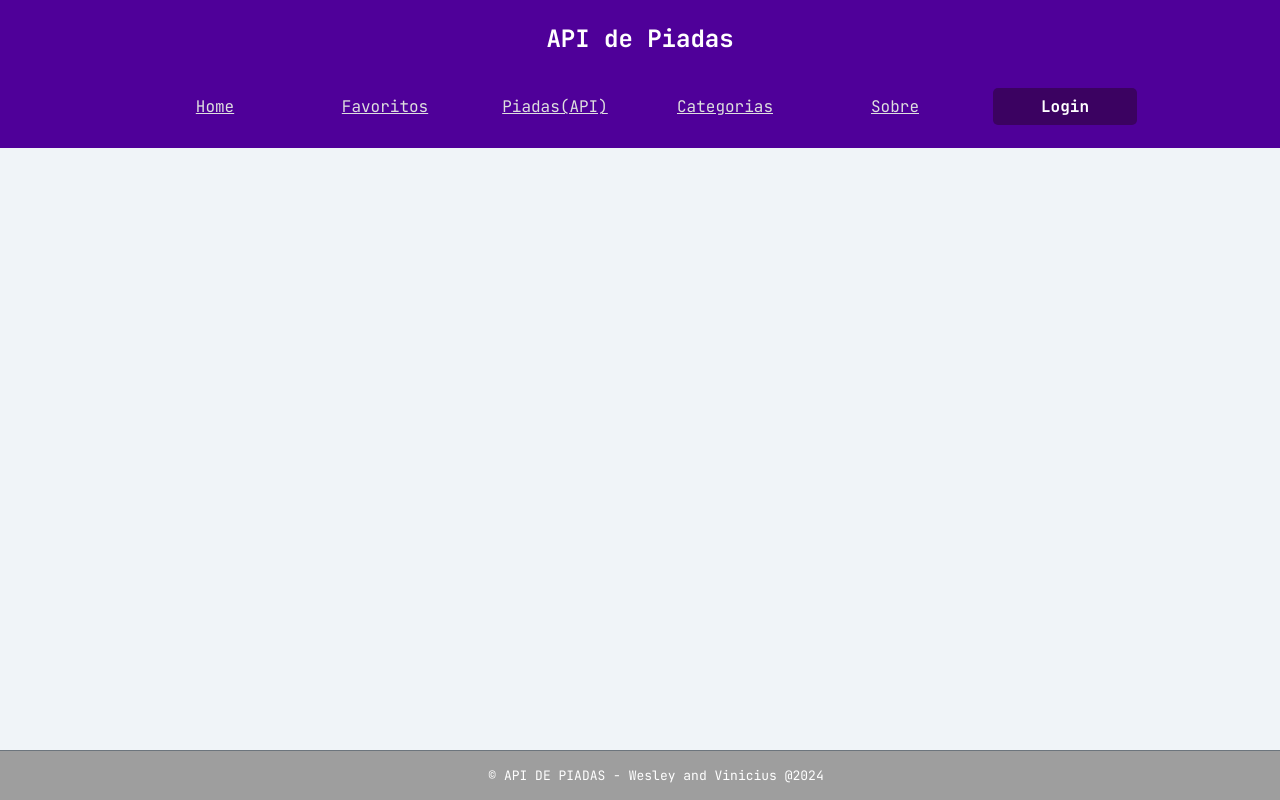
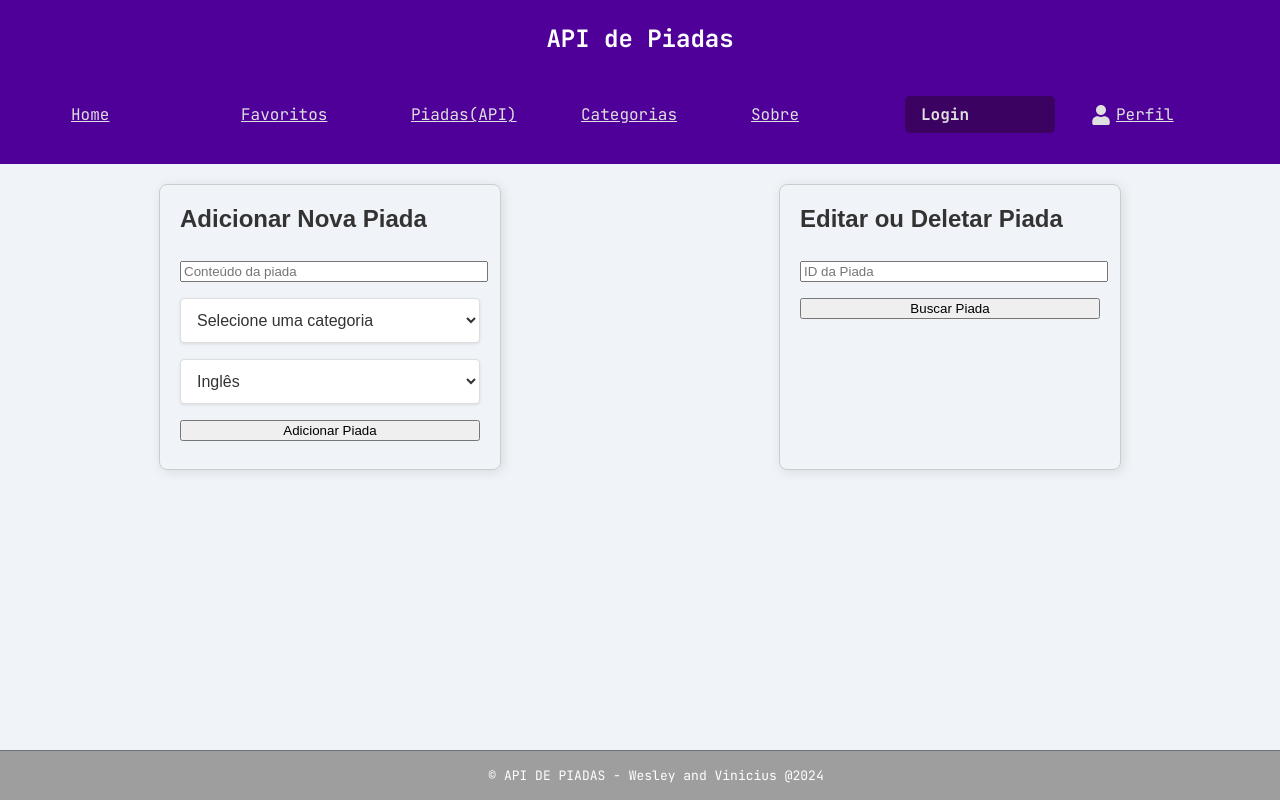
Before and after one commit to ANIFOXY/Trabalho_FullStack_React, a React (Vite) app in the folder frontend/: page /manageJoke in a window 1280 px wide. Built offline with nearby package versions, Linux system fonts and the light colour scheme; sample sign-in values are in the browser's storage.

Commit message:
atualizações

```diff
--- a/frontend/package.json
+++ b/frontend/package.json
@@ -14,6 +14,7 @@
     "jwt-decode": "^4.0.0",
     "react": "^18.3.1",
     "react-dom": "^18.3.1",
+    "react-icons": "^5.3.0",
     "react-router-dom": "^6.26.1",
     "react-toastify": "^10.0.6",
     "trabalho-fullstack-react": "file:"
--- a/frontend/src/App.jsx
+++ b/frontend/src/App.jsx
@@ -12,6 +12,8 @@ import Cadastro from "./pages/Cadastro";
 import CadastroPiada from "./pages/CadastroJoke";
 import { AuthProvider } from "./auth/Context.jsx";
 import PrivateRoute from "./routes/PrivateRoute.jsx";
+import Profile from "./components/Profile";
+import JokeManager from './components/JokeManager';
 
 
 function App() {
@@ -28,9 +30,11 @@ function App() {
           <Route path='/favorites' element ={<Favorites />}/>
           <Route path='/cadastroPiada' element={<CadastroPiada/>}/>
           <Route path='/cadastroPiada/:id' element={<CadastroPiada />} />
+          <Route path="/manageJoke" element={<JokeManager />} />
         </Route>
 
         <Route path='/login' element ={<Login />}/>
+        <Route path="/profile" element={<Profile />} />
         <Route path='/cadastro' element ={<Cadastro />}/>
       </Routes>
 
--- a/frontend/src/components/Header/index.jsx
+++ b/frontend/src/components/Header/index.jsx
@@ -1,4 +1,5 @@
 import { Link } from 'react-router-dom';
+import { FaUser } from 'react-icons/fa'; // Importando o ícone de usuário
 import './styles.css';
 
 export default function Header() {
@@ -25,7 +26,11 @@ export default function Header() {
                     <li className="nav-item">
                         <Link to="/login" className="nav-link button-login">Login</Link>
                     </li>
-
+                    <li className="nav-item">
+                        <Link to="/profile" className="nav-link">
+                            <FaUser size={20} />Perfil
+                        </Link>
+                    </li>
                 </ul>
             </nav>
         </header>
--- a/frontend/src/components/Header/styles.css
+++ b/frontend/src/components/Header/styles.css
@@ -52,15 +52,29 @@ body {
 }
 
 .button-login {
-    background-color: #3b0261; /* Cor de fundo */
-    color: white; /* Cor do texto */
-    padding: 0.5rem 3rem; /* Espaçamento */
-    border-radius: 5px; /* Bordas arredondadas */
-    text-decoration: none; /* Remove o sublinhado */
-    font-weight: bold; /* Fonte em negrito */
-    transition: background-color 0.3s; /* Efeito de transição */
+    background-color: #3b0261;
+    color: white;
+    padding: 0.5rem 3rem;
+    border-radius: 5px;
+    text-decoration: none;
+    font-weight: bold;
+    transition: background-color 0.3s;
 }
 
 .button-login:hover {
-    background-color: #5a0792; /* Cor de fundo ao passar o mouse */
+    background-color: #5a0792;
 }
+
+.nav-link {
+    color: #dfdfdf;
+    font-size: 1rem;
+    padding: 0.5rem 1rem;
+    transition: background-color 0.3s, color 0.3s;
+    font-family: "JetBrains Mono", monospace;
+    display: flex;
+    align-items: center;
+}
+
+.nav-link svg {
+    margin-right: 5px;
+}
--- /dev/null
+++ b/frontend/src/components/JokeManager/index.jsx
@@ -0,0 +1,166 @@
+import { useEffect, useState } from 'react';
+import './styles.css';
+import { useNavigate } from 'react-router-dom';
+import { createJoke, updateJoke, deleteJoke, getJokeById } from '../../api/joke';
+
+export default function JokeManager() {
+  const navigate = useNavigate();
+  const [jokeData, setJokeData] = useState({
+    id: '',
+    category: '',
+    type: 'single',
+    joke: '',
+    setup: '',
+    delivery: '',
+    lang: 'en',
+  });
+
+  const [jokeIdToEdit, setJokeIdToEdit] = useState('');
+  const [isUpdate, setIsUpdate] = useState(false);
+
+  const handleChange = (e) => {
+    const { id, value } = e.target;
+    setJokeData({
+      ...jokeData,
+      [id]: value,
+    });
+  };
+
+  const handleAddSave = async () => {
+    try {
+      if (!jokeData.joke || !jokeData.category) {
+        alert('Por favor, preencha todos os campos obrigatórios.');
+        return;
+      }
+
+      if (isUpdate) {
+        console.log("Updating joke with ID:", jokeData.id);
+        await updateJoke(jokeData.id, jokeData);
+      } else {
+        console.log("Creating new joke");
+        await createJoke(jokeData);
+      }
+      navigate('/apiJoke');
+    } catch (error) {
+      console.error("Error saving joke:", error);
+      alert('Erro ao salvar a piada. Tente novamente. ' + error.message);
+    }
+  };
+
+  const handleDelete = async () => {
+    const confirmDelete = window.confirm('Tem certeza que deseja deletar esta piada?');
+    if (confirmDelete) {
+      try {
+        await deleteJoke(jokeIdToEdit);
+        navigate('/apiJoke');
+      } catch (error) {
+        console.error("Error deleting joke:", error);
+        alert('Erro ao deletar a piada. ' + error.message);
+      }
+    }
+  };
+
+  const fetchJoke = async () => {
+    if (jokeIdToEdit) {
+      try {
+        const joke = await getJokeById(jokeIdToEdit);
+        console.log("Fetched joke:", joke);
+        setJokeData(joke);
+        setIsUpdate(true);
+      } catch (error) {
+        console.error("Error fetching joke:", error);
+        alert('Erro ao buscar a piada. ' + error.message);
+      }
+    }
+  };
+
+  useEffect(() => {
+    if (jokeIdToEdit) {
+      fetchJoke();
+    } else {
+      setIsUpdate(false);
+      setJokeData({
+        id: '',
+        category: '',
+        type: 'single',
+        joke: '',
+        setup: '',
+        delivery: '',
+        lang: 'en',
+      });
+    }
+  }, [jokeIdToEdit]);
+
+  return (
+    <div className='joke-manager'>
+      <div className='card'>
+        <h2>Adicionar Nova Piada</h2>
+        <input
+          type="text"
+          id='joke'
+          placeholder='Conteúdo da piada'
+          value={jokeData.joke}
+          onChange={handleChange}
+          required
+        />
+        {jokeData.type === 'twopart' && (
+          <>
+            <input
+              type="text"
+              id='setup'
+              placeholder='Setup'
+              value={jokeData.setup}
+              onChange={handleChange}
+              required
+            />
+            <input
+              type="text"
+              id='delivery'
+              placeholder='Delivery'
+              value={jokeData.delivery}
+              onChange={handleChange}
+              required
+            />
+          </>
+        )}
+        <select id='category' value={jokeData.category} onChange={handleChange} required>
+          <option value="">Selecione uma categoria</option>
+          <option value="nsfw">NSFW</option>
+          <option value="religious">Religioso</option>
+          <option value="political">Político</option>
+          <option value="racist">Racista</option>
+          <option value="sexist">Sexista</option>
+          <option value="explicit">Explícito</option>
+        </select>
+        <select id='lang' value={jokeData.lang} onChange={handleChange}>
+          <option value="en">Inglês</option>
+          <option value="es">Espanhol</option>
+          <option value="pt">Português</option>
+          <option value="de">Alemão</option>
+          <option value="fr">Francês</option>
+          <option value="it">Italiano</option>
+        </select>
+        <button onClick={handleAddSave}>
+          {isUpdate ? 'Alterar Piada' : 'Adicionar Piada'}
+        </button>
+      </div>
+
+      <div className='card'>
+        <h2>Editar ou Deletar Piada</h2>
+        <input
+          type="text"
+          placeholder='ID da Piada'
+          value={jokeIdToEdit}
+          onChange={(e) => setJokeIdToEdit(e.target.value)}
+        />
+        <button onClick={fetchJoke}>Buscar Piada</button>
+        {isUpdate && (
+          <>
+            <p>Conteúdo: {jokeData.joke}</p>
+            <button onClick={handleDelete}>Deletar Piada</button>
+          </>
+        )}
+      </div>
+    </div>
+  );
+}
--- /dev/null
+++ b/frontend/src/components/JokeManager/styles.css
@@ -0,0 +1,24 @@
+.joke-manager {
+    display: flex;
+    justify-content: space-around;
+    padding: 20px;
+  }
+
+  .card {
+    border: 1px solid #ccc;
+    border-radius: 8px;
+    padding: 20px;
+    box-shadow: 2px 2px 12px rgba(0, 0, 0, 0.1);
+    width: 300px; /* Ajuste conforme necessário */
+  }
+
+  .card h2 {
+    margin-top: 0;
+  }
+
+  .card input,
+  .card select,
+  .card button {
+    width: 100%;
+    margin: 8px 0;
+  }
--- /dev/null
+++ b/frontend/src/components/Profile/index.jsx
@@ -0,0 +1,36 @@
+import React, { useContext, useEffect, useState } from 'react';
+import { AuthContext } from '../../auth/Context';
+import { getUserById } from '../../api/user';
+import { useNavigate } from 'react-router-dom';
+
+const Profile = () => {
+    const { user } = useContext(AuthContext);
+    const navigate = useNavigate();
+    const [userData, setUserData] = useState(null);
+
+    useEffect(() => {
+        const fetchUserData = async () => {
+            if (user && user.id) {
+                const data = await getUserById(user.id);
+                setUserData(data);
+            } else {
+                navigate('/login');
+            }
+        };
+
+        fetchUserData();
+    }, [user, navigate]);
+
+    if (!userData) {
+        return <div>Carregando...</div>;
+    }
+
+    return (
+        <div>
+            <h1>Meu Perfil</h1>
+            <p>Nome: {userData.nome}</p>
+        </div>
+    );
+};
+
+export default Profile;
--- /dev/null
+++ b/frontend/src/components/Profile/styles.css
@@ -0,0 +1,73 @@
+/* profile.css */
+
+.profile-wrapper {
+    max-width: 400px;
+    margin: 100px auto;
+    padding: 20px;
+    border: 1px solid #ccc;
+    border-radius: 8px;
+    background-color: #f9f9f9;
+    box-shadow: 0 0 10px rgba(0, 0, 0, 0.1);
+}
+
+.profile-wrapper h2 {
+    text-align: center;
+    color: #333;
+    margin-bottom: 20px;
+}
+
+.profile-input-group {
+    margin-bottom: 15px;
+}
+
+.profile-input-group label {
+    display: block;
+    margin-bottom: 5px;
+    font-weight: bold;
+    color: #555;
+}
+
+.profile-input-group input {
+    width: 100%;
+    padding: 10px;
+    border: 1px solid #ccc;
+    border-radius: 4px;
+    box-sizing: border-box;
+}
+
+.profile-update-button,
+.profile-delete-button,
+.profile-logout-button {
+    width: 100%;
+    padding: 10px;
+    margin-top: 10px;
+    border: none;
+    border-radius: 5px;
+    color: white;
+    cursor: pointer;
+    transition: background-color 0.3s;
+}
+
+.profile-update-button {
+    background-color: #4caf50; /* Verde para atualização */
+}
+
+.profile-update-button:hover {
+    background-color: #45a049;
+}
+
+.profile-delete-button {
+    background-color: #f44336; /* Vermelho para exclusão */
+}
+
+.profile-delete-button:hover {
+    background-color: #d32f2f;
+}
+
+.profile-logout-button {
+    background-color: #555; /* Cinza para logout */
+}
+
+.profile-logout-button:hover {
+    background-color: #333;
+}
--- a/frontend/src/pages/CadastroJoke/index.jsx
+++ b/frontend/src/pages/CadastroJoke/index.jsx
@@ -1,6 +1,6 @@
 import { useEffect, useState } from 'react';
 import './styles.css';
-import { useLocation, useNavigate, useParams } from 'react-router-dom';
+import { useNavigate, useParams } from 'react-router-dom';
 import { createJoke, updateJoke, deleteJoke, getJokeById } from '../../api/joke';
 
 export default function JokeForm() {
@@ -30,6 +30,7 @@ export default function JokeForm() {
         setIsUpdate(true);
         try {
           const joke = await getJokeById(id);
+          console.log("Fetched joke data:", joke); // Verifique os dados da piada aqui
           setJokeData(joke);
         } catch (error) {
           console.error("Error fetching joke:", error);
@@ -43,7 +44,7 @@ export default function JokeForm() {
     fetchJoke();
   }, [id]); // Dependência no ID
 
-  const goBack = () => navigate('/jokes');
+  const goBack = () => navigate('/apiJoke');
 
   const handleChange = (e) => {
     const { id, value, type, checked } = e.target;
@@ -62,7 +63,7 @@ export default function JokeForm() {
         console.log("Creating new joke");
         await createJoke(jokeData);
       }
-      navigate('/jokes');
+      navigate('/apiJoke');
     } catch (error) {
       console.error("Error saving joke:", error);
       alert('Erro ao salvar a piada. Tente novamente.');
@@ -76,7 +77,7 @@ export default function JokeForm() {
       try {
         console.log("Deleting joke with ID:", jokeData.id);
         await deleteJoke(jokeData.id);
-        navigate('/jokes');
+        navigate('/apiJoke');
       } catch (error) {
         console.error("Error deleting joke:", error);
         alert('Erro ao deletar a piada.');
--- a/frontend/src/pages/Login/index.jsx
+++ b/frontend/src/pages/Login/index.jsx
@@ -28,9 +28,10 @@ export default function Login() {
                 login(response.token)
                 navigate('/')
                 console.log("bateu aqui")
+                navigate('/home');
             }
         } catch (error) {
-            return alert('deu ruim no login')
+            return alert('Usuário e/ou senha errados')
         }
 
         console.log('Email:', email);
```
Also changed, not shown: frontend/src/pages/Cadastro/index.jsx (+11 -6 lines), 1 other file (tests, documents, lock files or other folders).
